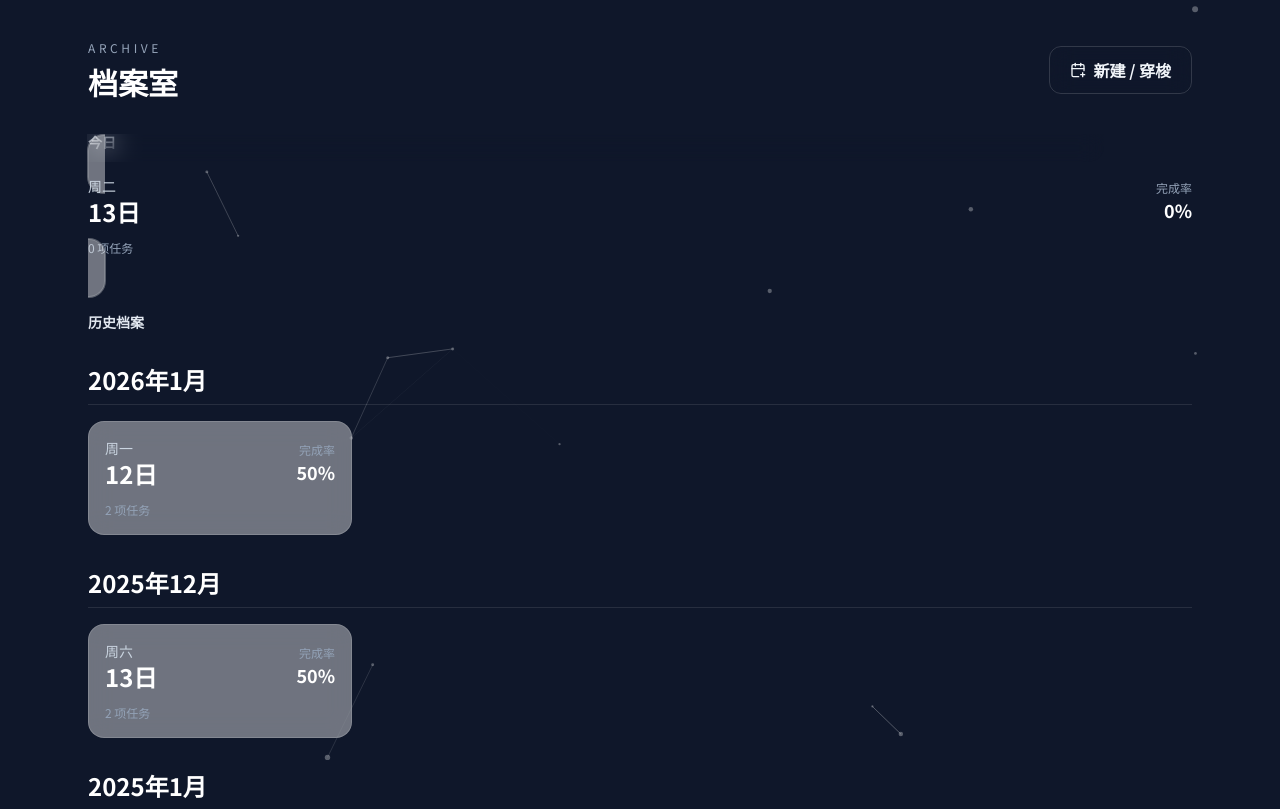
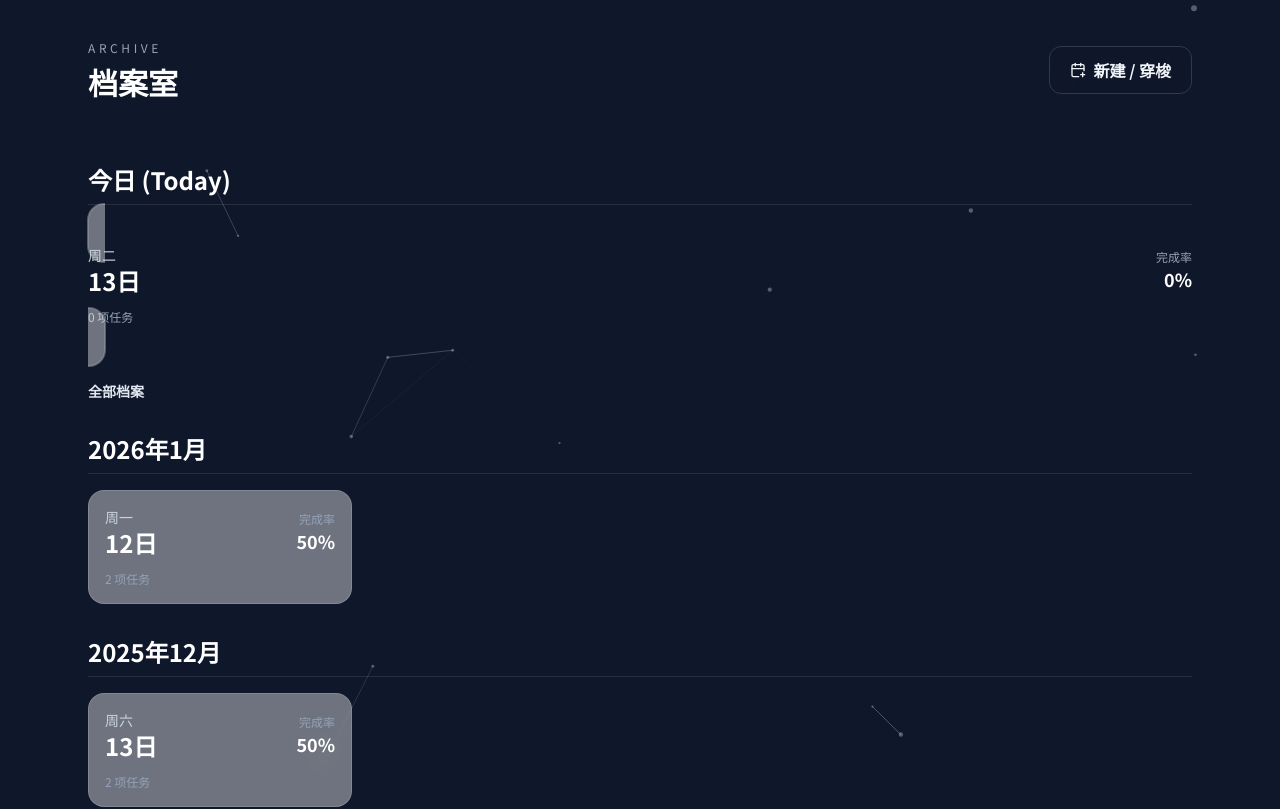
Before and after one commit to Jackson-Jie110/my-eisenhower-matrix, a React (Vite) app: page /archive in a window 1280 px wide. Shown: the top 809 px of the page. Built offline with nearby package versions, Linux system fonts and the light colour scheme.

Commit message:
fix: v2.2 终极打磨 - 增强金光特效、修复日历翻页误触、修正遮挡与文案

```diff
--- a/src/pages/ArchivePage.tsx
+++ b/src/pages/ArchivePage.tsx
@@ -104,7 +104,7 @@ const ArchiveCard = ({
       to={`/matrix/${entry.date}`}
       className={`rounded-2xl border p-4 text-slate-100 backdrop-blur-md transition-all hover:brightness-110 ${
         completed
-          ? "border-yellow-400/50 bg-glass-100/60 shadow-[0_0_24px_rgba(250,204,21,0.25)]"
+          ? "border-yellow-500 bg-glass-100/60 shadow-[0_0_15px_rgba(234,179,8,0.5)]"
           : "border-glass-border bg-glass-100/40"
       } ${highlight ? "ring-1 ring-white/30" : ""}`}
     >
@@ -208,9 +208,10 @@ export default function ArchivePage() {
 
   const handleDateChange = (event: React.ChangeEvent<HTMLInputElement>) => {
     const value = event.target.value;
-    if (value) {
-      navigate(`/matrix/${value}`);
+    if (!value) {
+      return;
     }
+    navigate(`/matrix/${value}`);
   };
 
   return (
@@ -246,7 +247,9 @@ export default function ArchivePage() {
               ref={dateInputRef}
               type="date"
               className={
-                supportsPicker ? "invisible absolute" : "absolute inset-0 opacity-0"
+                supportsPicker
+                  ? "invisible absolute inset-0 pointer-events-none"
+                  : "absolute inset-0 opacity-0"
               }
               onChange={handleDateChange}
             />
@@ -254,12 +257,14 @@ export default function ArchivePage() {
         </header>
 
         <section className="space-y-4">
-          <h2 className="text-sm font-semibold text-slate-200">今日</h2>
+          <h2 className="text-2xl font-bold text-white mt-8 mb-4 border-b border-white/10 pb-2">
+            今日 (Today)
+          </h2>
           <ArchiveCard entry={todayEntry} highlight />
         </section>
 
         <section className="space-y-6">
-          <h2 className="text-sm font-semibold text-slate-200">历史档案</h2>
+          <h2 className="text-sm font-semibold text-slate-200">全部档案</h2>
           {sortedGroups.map(([month, dates]) => (
             <div key={month}>
               <h3 className="text-2xl font-bold text-white mt-8 mb-4 border-b border-white/10 pb-2">
```
